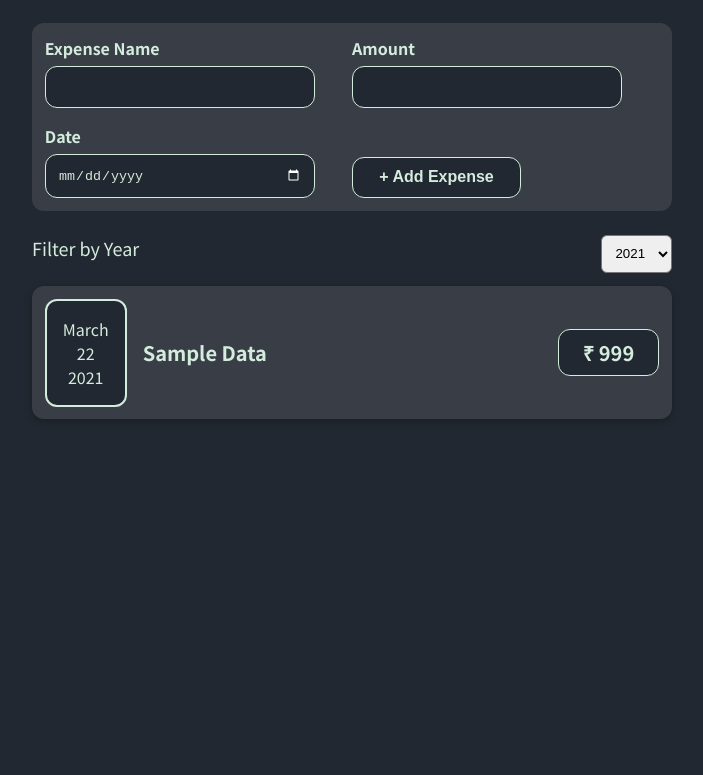
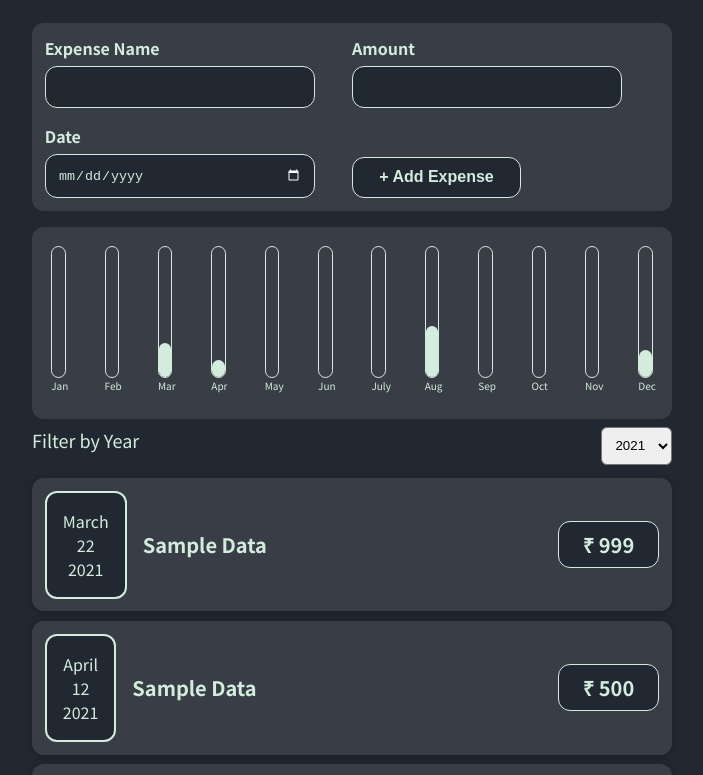
Before and after one commit to RK03ind/first-react-app, a React (Create React App) app: page / in a window 1280 px wide. Shown: the top 775 px of the page, without its empty margins (288-991 px from the left). Built offline with nearby package versions, Linux system fonts and the light colour scheme.

Commit message:
chart added

```diff
--- a/src/App.js
+++ b/src/App.js
@@ -8,6 +8,24 @@ const App = () => {
       title: "Sample Data",
       amount: "999",
       date: new Date(2021, 2, 22),
+      id: Math.random() * 1000,
+    },
+    {
+      title: "Sample Data",
+      amount: "500",
+      date: new Date(2021, 3, 12),
+      id: Math.random() * 1000,
+    },
+    {
+      title: "Sample Data",
+      amount: "1500",
+      date: new Date(2021, 7, 12),
+      id: Math.random() * 1000,
+    },
+    {
+      title: "Sample Data",
+      amount: "800",
+      date: new Date(2021, 11, 12),
       id: Math.random() * 1000,
     },
   ]);
--- /dev/null
+++ b/src/components/Chart/Chart.css
@@ -0,0 +1,56 @@
+.chart-container {
+  height: 12rem;
+  width: 80%;
+  display: flex;
+  justify-content: space-between;
+  padding: 3.5%;
+  background-color: #393e46;
+  border-radius: 12px;
+}
+
+.bar-container {
+  height: 100%;
+  width: 4.6%;
+  display: flex;
+  flex-direction: column;
+  justify-content: center;
+  font-size: xx-small;
+}
+.bar {
+  height: 100%;
+  width: 100%;
+  border: 1px solid #d4ecdd;
+  display: flex;
+  align-items: flex-end;
+  border-top-right-radius: 112px;
+  border-top-left-radius: 112px;
+  border-bottom-right-radius: 112px;
+  border-bottom-left-radius: 112px;
+}
+.bar-fill {
+  width: 100%;
+  border-top-right-radius: 112px;
+  border-top-left-radius: 112px;
+  border-bottom-right-radius: 112px;
+  border-bottom-left-radius: 112px;
+  background-color: #d4ecdd;
+  transition: 0.5s ease-out;
+}
+
+@media (min-width: 580px) {
+  .chart-container {
+    width: 50%;
+  }
+
+  .chart-container {
+    padding: 1.5%;
+  }
+
+  .bar-container {
+    width: 2.4%;
+  }
+
+  .bar-container {
+    font-size: x-small;
+  }
+}
--- /dev/null
+++ b/src/components/Chart/Chart.js
@@ -0,0 +1,75 @@
+import ChartBars from "./ChartBars";
+import "./Chart.css";
+const Chart = (props) => {
+  let monthFiltered = [
+    {
+      month: "Jan",
+      value: 0,
+    },
+    {
+      month: "Feb",
+      value: 0,
+    },
+    {
+      month: "Mar",
+      value: 0,
+    },
+    {
+      month: "Apr",
+      value: 0,
+    },
+    {
+      month: "May",
+      value: 0,
+    },
+    {
+      month: "Jun",
+      value: 0,
+    },
+    {
+      month: "July",
+      value: 0,
+    },
+    {
+      month: "Aug",
+      value: 0,
+    },
+    {
+      month: "Sep",
+      value: 0,
+    },
+    {
+      month: "Oct",
+      value: 0,
+    },
+    {
+      month: "Nov",
+      value: 0,
+    },
+    {
+      month: "Dec",
+      value: 0,
+    },
+  ];
+  let maxValue = 0;
+  console.log(props.data);
+  props.data.map((expense) => {
+    monthFiltered[expense.date.getMonth()].value += parseInt(expense.amount);
+    maxValue += parseInt(expense.amount);
+    return expense;
+  });
+
+  return (
+    <div className="chart-container">
+      {monthFiltered.map((eachMonth) => (
+        <ChartBars
+          key={eachMonth.month}
+          value={eachMonth.value}
+          max={maxValue}
+          month={eachMonth.month}
+        />
+      ))}
+    </div>
+  );
+};
+export default Chart;
--- /dev/null
+++ b/src/components/Chart/ChartBars.js
@@ -0,0 +1,18 @@
+const ChartBars = (props) => {
+  let barFill = (props.value / props.max) * 100 + "%";
+
+  const fillStyle = { height: barFill };
+
+  return (
+    <>
+      <div className="bar-container">
+        <div className="bar">
+          <div className="bar-fill" style={fillStyle}></div>
+        </div>
+        <label>{props.month}</label>
+      </div>
+    </>
+  );
+};
+
+export default ChartBars;
--- a/src/components/Expenses/Expenses.js
+++ b/src/components/Expenses/Expenses.js
@@ -1,6 +1,7 @@
 import { useState } from "react";
 import ExpenseItem from "./ExpenseItem";
 import ExpenseFilter from "./ExpenseFilter";
+import Chart from "../Chart/Chart";
 
 const Expenses = (props) => {
   const [year, setYear] = useState("2021");
@@ -11,6 +12,7 @@ const Expenses = (props) => {
 
   return (
     <>
+      <Chart data={filteredArray} />
       <ExpenseFilter value={year} postYear={setYear} />
       {filteredArray.length === 0 && (
         <p className="no-data">No expenses found !!</p>
```
